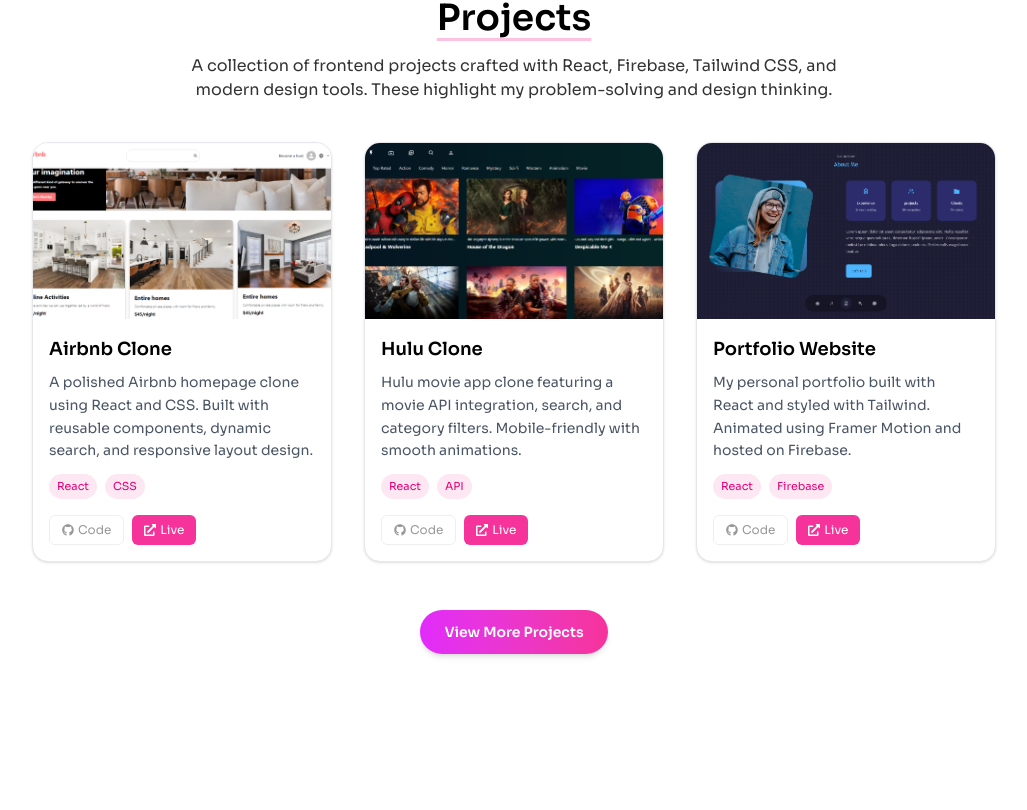
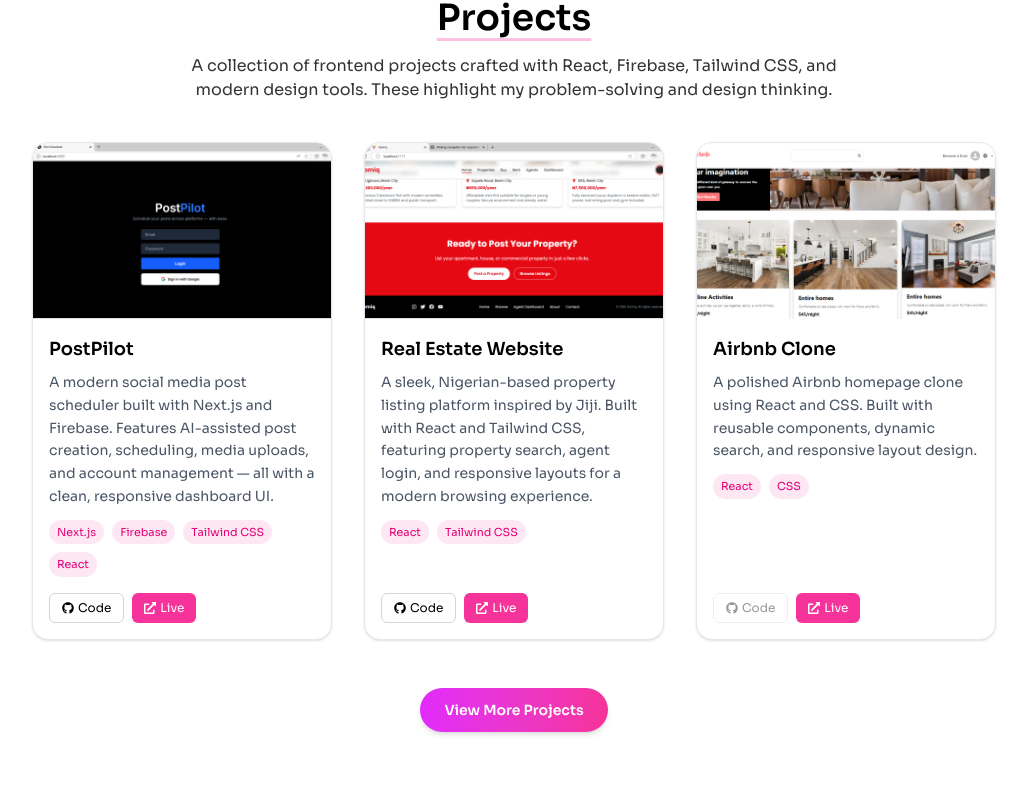
Before and after one commit to iamabieyuwa/abieyuwa, a Next.js app: page / in a window 1280 px wide. Shown: the part 1730-2540 px from the top of the page, without its empty margins (126-1153 px from the left). Built offline with nearby package versions, Linux system fonts and the light colour scheme.

Commit message:
two new projects added

```diff
--- a/app/components/Projects.js
+++ b/app/components/Projects.js
@@ -18,8 +18,32 @@
 import Amazon from './images/Amazon.jpg';
 import Dozewell from './images/Dozewell.jpg';
 import Notes from './images/Notes.png';
+import PostPilot from './images/PostPilot.png'
+import Homiq from './images/Homiq.png'
+const projects = [
+  {
+  name: "PostPilot",
+  desc: "A modern social media post scheduler built with Next.js and Firebase. Features AI-assisted post creation, scheduling, media uploads, and account management — all with a clean, responsive dashboard UI.",
+  tags: ["Next.js", "Firebase", "Tailwind CSS", "React"],
+  image: PostPilot,
+  demo: "https://post-scheduler-pearl.vercel.app/",
+  github: "https://github.com/iamabieyuwa/post-scheduler",
+  liveDisabled: false,
+  githubDisabled: false,
+},
 
-const projects = [
+{
+  name: "Real Estate Website",
+  desc: "A sleek, Nigerian-based property listing platform inspired by Jiji. Built with React and Tailwind CSS, featuring property search, agent login, and responsive layouts for a modern browsing experience.",
+  tags: ["React", "Tailwind CSS"],
+  image: Homiq,
+  demo: "homiq-web.vercel.app/",
+  github: "https://github.com/iamabieyuwa/homiq-web", // update with actual repo
+  liveDisabled: false,
+  githubDisabled: false,
+},
+
+
   {
     name: "Airbnb Clone",
     desc: "A polished Airbnb homepage clone using React and CSS. Built with reusable components, dynamic search, and responsive layout design.",
```
Also changed, not shown: app/components/images/Homiq.png (added), app/components/images/PostPilot.png (added).
